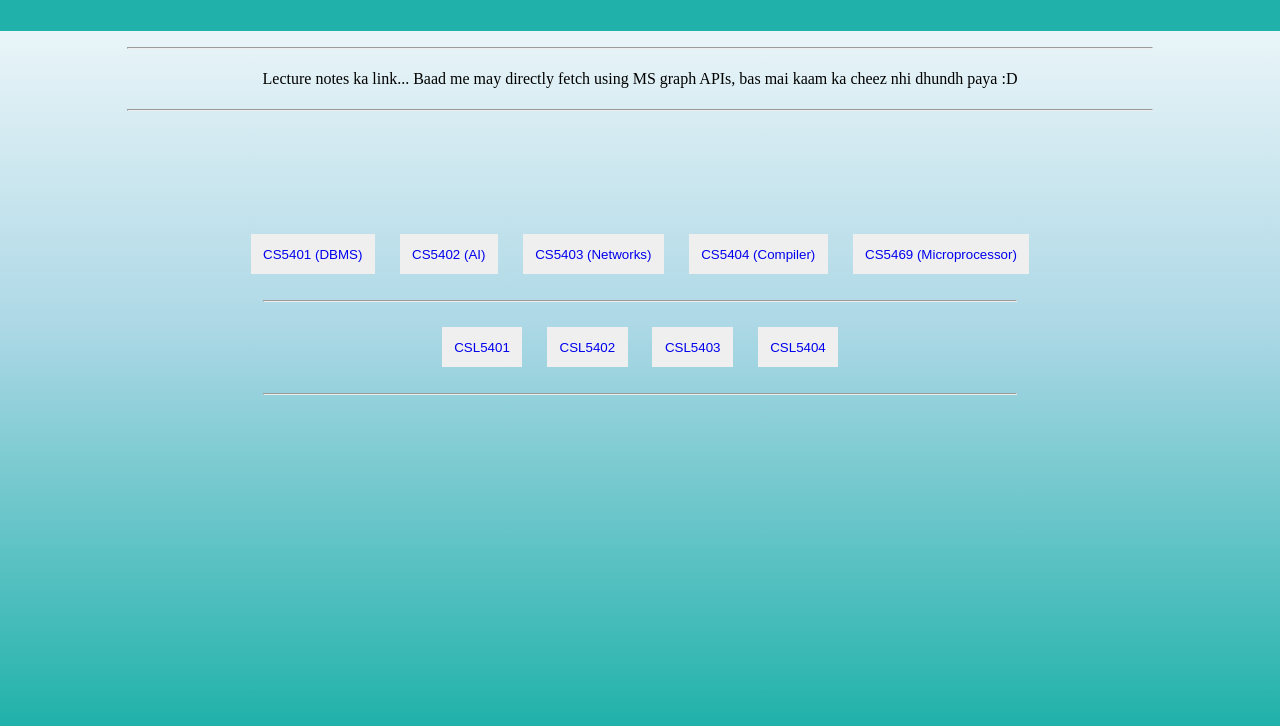
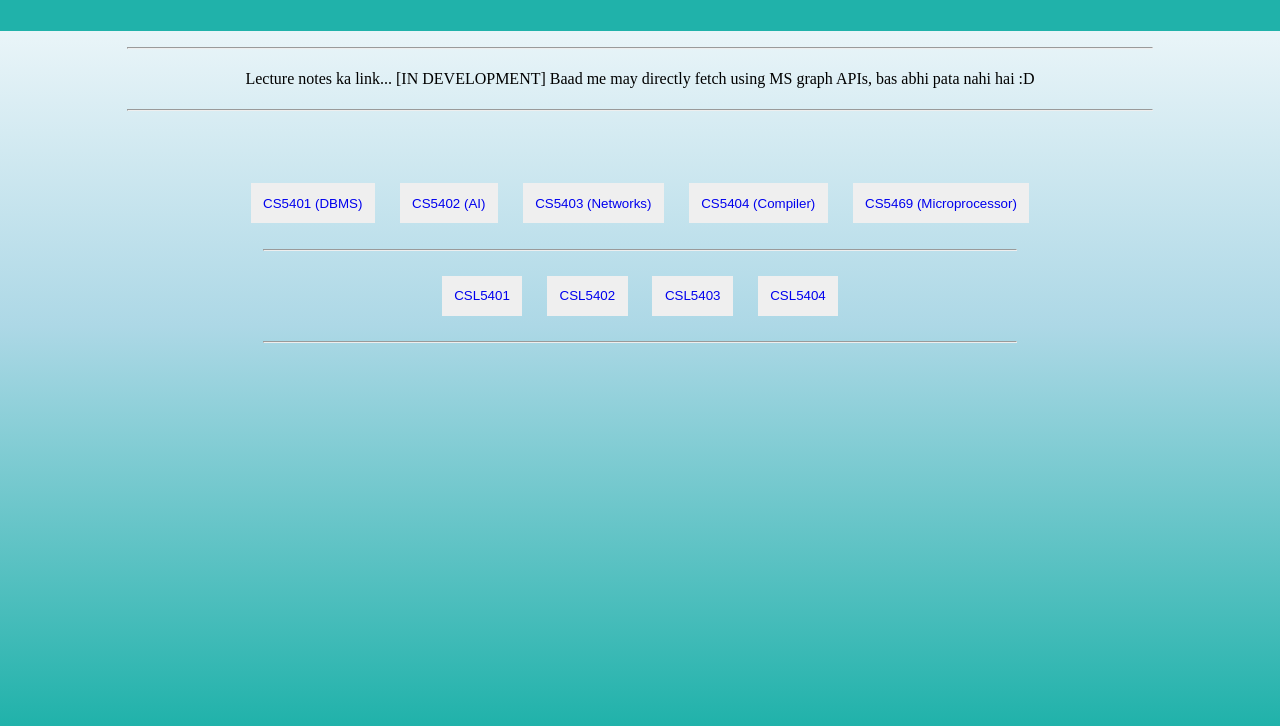
Before and after one commit to adi-g15/nitp-notes, a Gatsby site: page / in a window 1280 px wide. Shown: the part 74-800 px from the top of the page. Built offline with nearby package versions, Linux system fonts and the light colour scheme; Gatsby itself is replaced by a stand-in of ours.

Commit message:
Update index.tsx

```diff
--- a/src/pages/index.tsx
+++ b/src/pages/index.tsx
@@ -22,12 +22,10 @@ export default function CS4401() {
 
 			<hr className="separation" />
 			<div className="centered">
-				{"Lecture notes ka link... Baad me may directly fetch using MS graph APIs, bas mai kaam ka cheez nhi dhundh paya :D"}
+				{"Lecture notes ka link... [IN DEVELOPMENT] Baad me may directly fetch using MS graph APIs, bas abhi pata nahi hai :D"}
 			</div>
 			<hr className="separation" />
 			<br />
-			<div className="container">
-			</div>
 			<Footer msg="" />
 		</>
 	);
```
